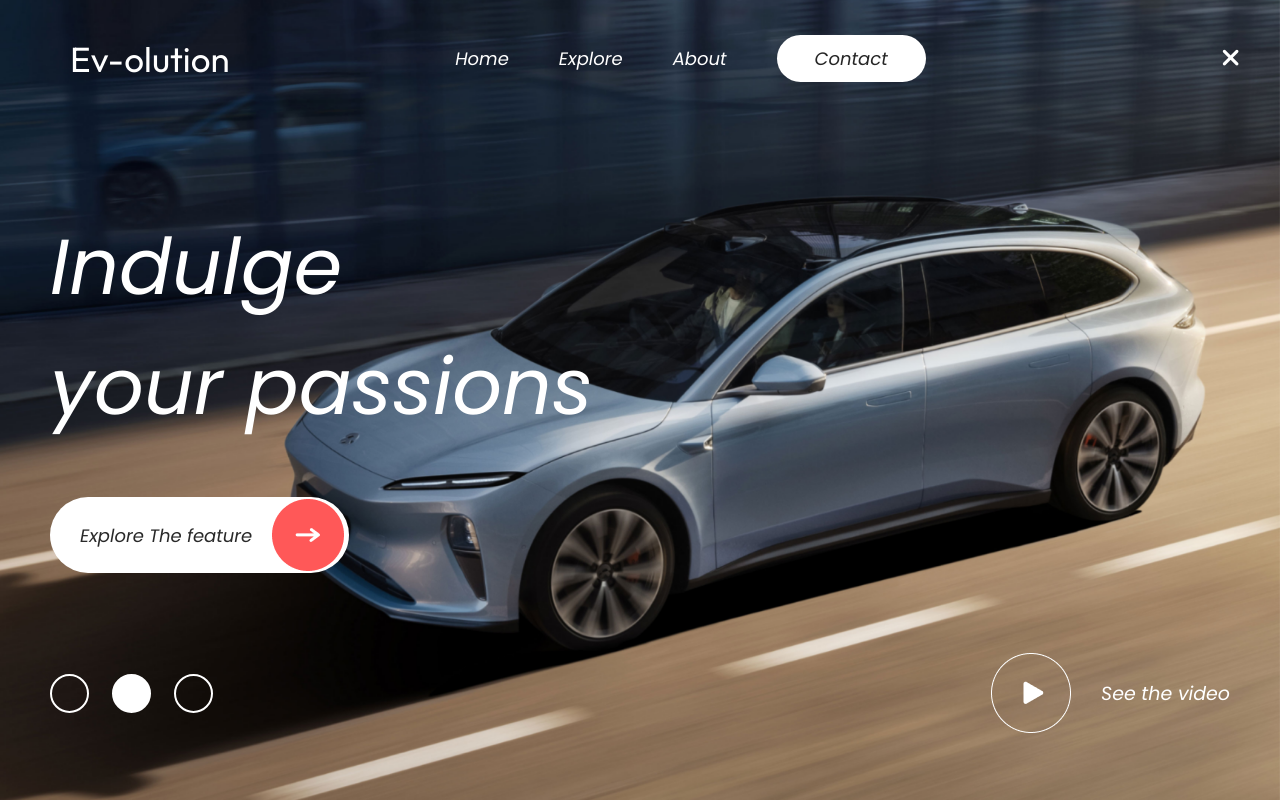
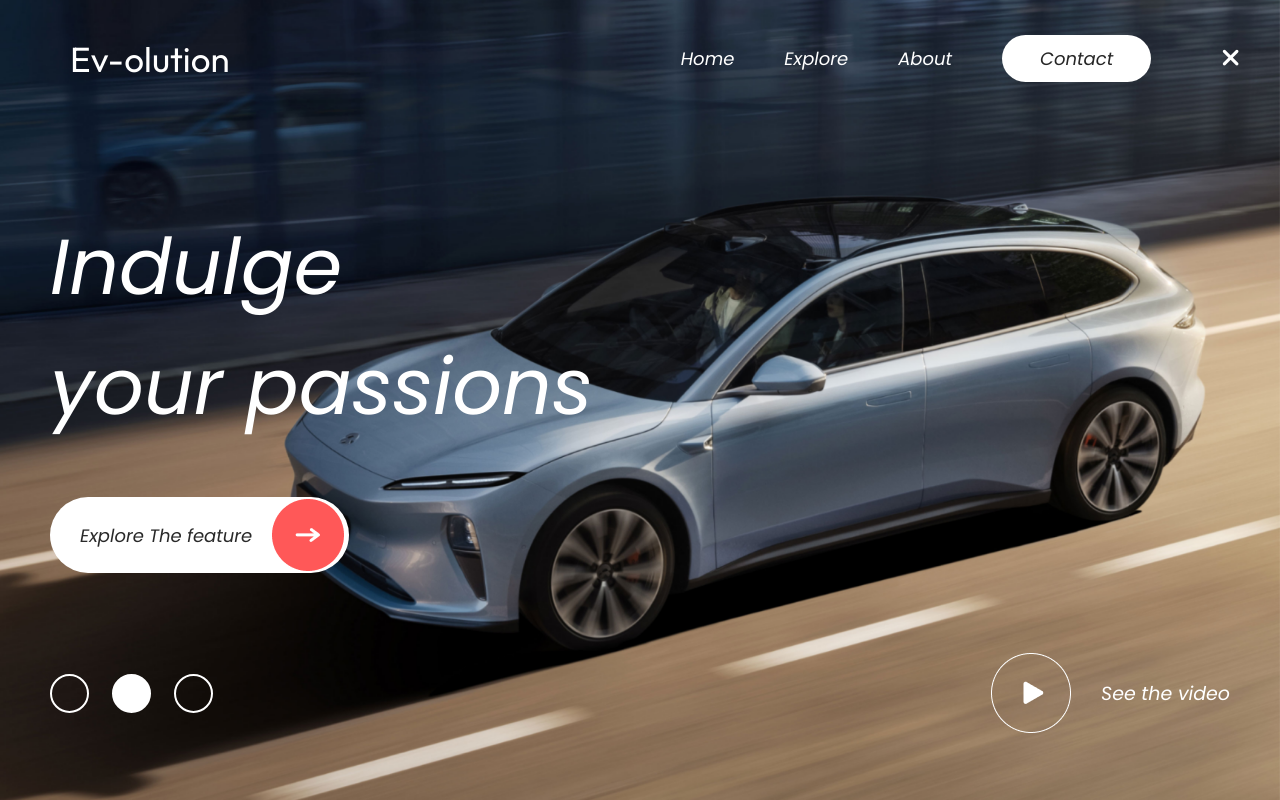
Before and after one commit to zia-hussain/EV-olution-Landing-PagebyReact, a React (Vite) app in the folder ev-website/: page / in a window 1280 px wide. Both pictures are taken after a click on the icon 1229 px from the left and 57 px from the top of the page. Built offline with nearby package versions, Linux system fonts and the light colour scheme; a web font is replaced by a local one.

Commit message:
Some Issue Resolve

```diff
--- a/ev-website/src/Components/Background/Navbar/Hero/Navbar.jsx
+++ b/ev-website/src/Components/Background/Navbar/Hero/Navbar.jsx
@@ -1,12 +1,13 @@
 import { useState } from "react";
 import "./Navbar.css";
 const Navbar = () => {
-  const [open, setOpen] = useState(false);
+  const [open, setOpen] = useState();
 
   return (
     <div className="nav">
       <div className="nav-logo">Ev-olution</div>
-      <ul className="nav-menu" style={{ display: open ? "flex" : "none" }}>
+      <div className="nav-menu2">
+      <ul className="nav-menu" style={{ opacity: open ? "1" : "0" }}>
         <li>Home</li>
         <li>Explore</li>
         <li>About</li>
@@ -25,6 +26,7 @@ const Navbar = () => {
           onClick={() => setOpen(false)}
         ></i>
       )}
+      </div>
     </div>
   );
 };
```
